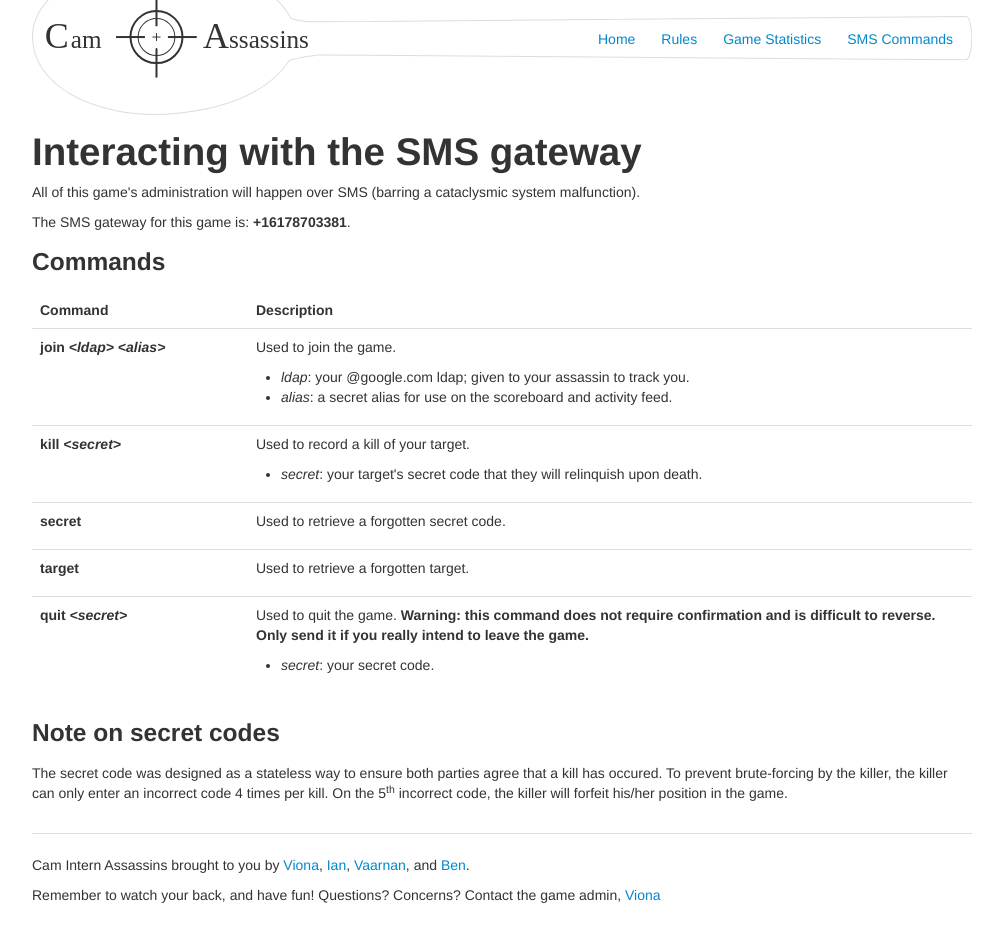
After one commit to ihartwig/camassassins, a Django app: page /smscommands.html in a window 1280 px wide. The commit adds this page. Shown: the whole page, without its empty margins (138-1141 px from the left). Run offline with Django 3.2, Linux system fonts and the light colour scheme; parts of the project's set-up code (start-up, migrations or seed data) failed here and were passed over; some libraries are stand-ins or nearby versions.

Commit message:
added sms commands page

```diff
--- a/static/css/basic.css
+++ b/static/css/basic.css
@@ -36,6 +36,7 @@ hr {
   border-top: 1px solid #ddd;
 }
 
+
 /* Header styles
 ----------------------------------------------------------------------------- */
 
@@ -53,3 +54,19 @@ hr {
   top: 20px;
   left: 10px;
 }
+
+
+/* Header styles
+----------------------------------------------------------------------------- */
+
+.sms-command-col {
+  width: 200px;
+}
+
+.sms-command {
+  font-weight: bold;
+}
+
+.sms-placeholder {
+  font-style: italic;
+}
--- /dev/null
+++ b/template/staticpage/smscommands.html
@@ -0,0 +1,69 @@
+{% extends "skeleton.html" %}
+{% block content %}
+<h1>Interacting with the SMS gateway</h1>
+<p>All of this game's administration will happen over SMS (barring a cataclysmic system malfunction).</p>
+<p>The SMS gateway for this game is: <b>+16178703381</b>.</p>
+<h3>Commands</h3>
+<table class="sms-table table">
+  <thead>
+    <tr>
+      <th>Command</th>
+      <th>Description</th>
+    </tr>
+  </thead>
+  <tbody>
+    <tr>
+      <td class="sms-command-col">
+        <p class="sms-command">join <span class="sms-placeholder">&lt;ldap&gt;</span> <span class="sms-placeholder">&lt;alias&gt;</span></p>
+      </td>
+      <td>
+        <p>Used to join the game.</p>
+        <ul>
+          <li><span class="sms-placeholder">ldap</span>: your @google.com ldap; given to your assassin to track you.</li>
+          <li><span class="sms-placeholder">alias</span>: a secret alias for use on the scoreboard and activity feed.</li>
+        </ul>
+      </td>
+    </tr>
+    <tr>
+      <td class="sms-command-col">
+        <p class="sms-command">kill <span class="sms-placeholder">&lt;secret&gt;</span></p>
+      </td>
+      <td>
+        <p>Used to record a kill of your target.</p>
+        <ul>
+          <li><span class="sms-placeholder">secret</span>: your target's secret code that they will relinquish upon death.</li>
+        </ul>
+      </td>
+    </tr>
+    <tr>
+      <td class="sms-command-col">
+        <p class="sms-command">secret</p>
+      </td>
+      <td>
+        <p>Used to retrieve a forgotten secret code.</p>
+      </td>
+    </tr>
+    <tr>
+      <td class="sms-command-col">
+        <p class="sms-command">target</p>
+      </td>
+      <td>
+        <p>Used to retrieve a forgotten target.</p>
+      </td>
+    </tr>
+    <tr>
+      <td class="sms-command-col">
+        <p class="sms-command">quit <span class="sms-placeholder">&lt;secret&gt;</span></p>
+      </td>
+      <td>
+        <p>Used to quit the game. <b>Warning: this command does not require confirmation and is difficult to reverse. Only send it if you really intend to leave the game.</b></p>
+        <ul>
+          <li><span class="sms-placeholder">secret</span>: your secret code.</li>
+        </ul>
+      </td>
+    </tr>
+  </tbody>
+</table>
+<h3>Note on secret codes</h3>
+<p>The secret code was designed as a stateless way to ensure both parties agree that a kill has occured. To prevent brute-forcing by the killer, the killer can only enter an incorrect code 4 times per kill. On the 5<sup>th</sup> incorrect code, the killer will forfeit his/her position in the game.</p>
+{% endblock content %}
```
